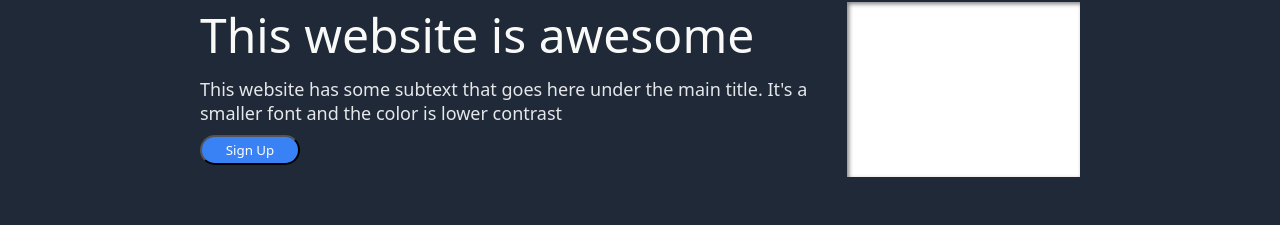
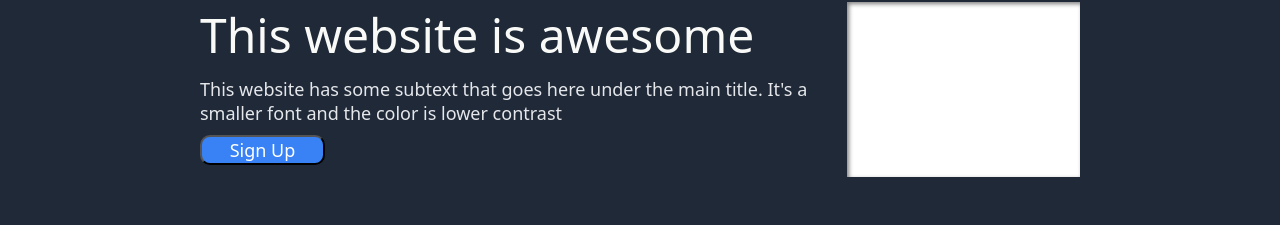
Before and after one commit to DrakeO21/project-landing-page, a plain HTML site: page index.html in a window 1280 px wide. Shown: the part 223-448 px from the top of the page. Drawn offline with Linux system fonts and the light colour scheme.

Commit message:
final commit

```diff
--- a/styles.css
+++ b/styles.css
@@ -69,11 +69,12 @@ p {
 }
 
 .button-1 {
-    width: 100px;
+    width: 125px;
     height: 30px;
+    font-size: 18px;
     background-color: #3882f6;
     color: white;
-    border-radius: 25px;
+    border-radius: 10px;
 }
 
 .placeholder-img {
```
